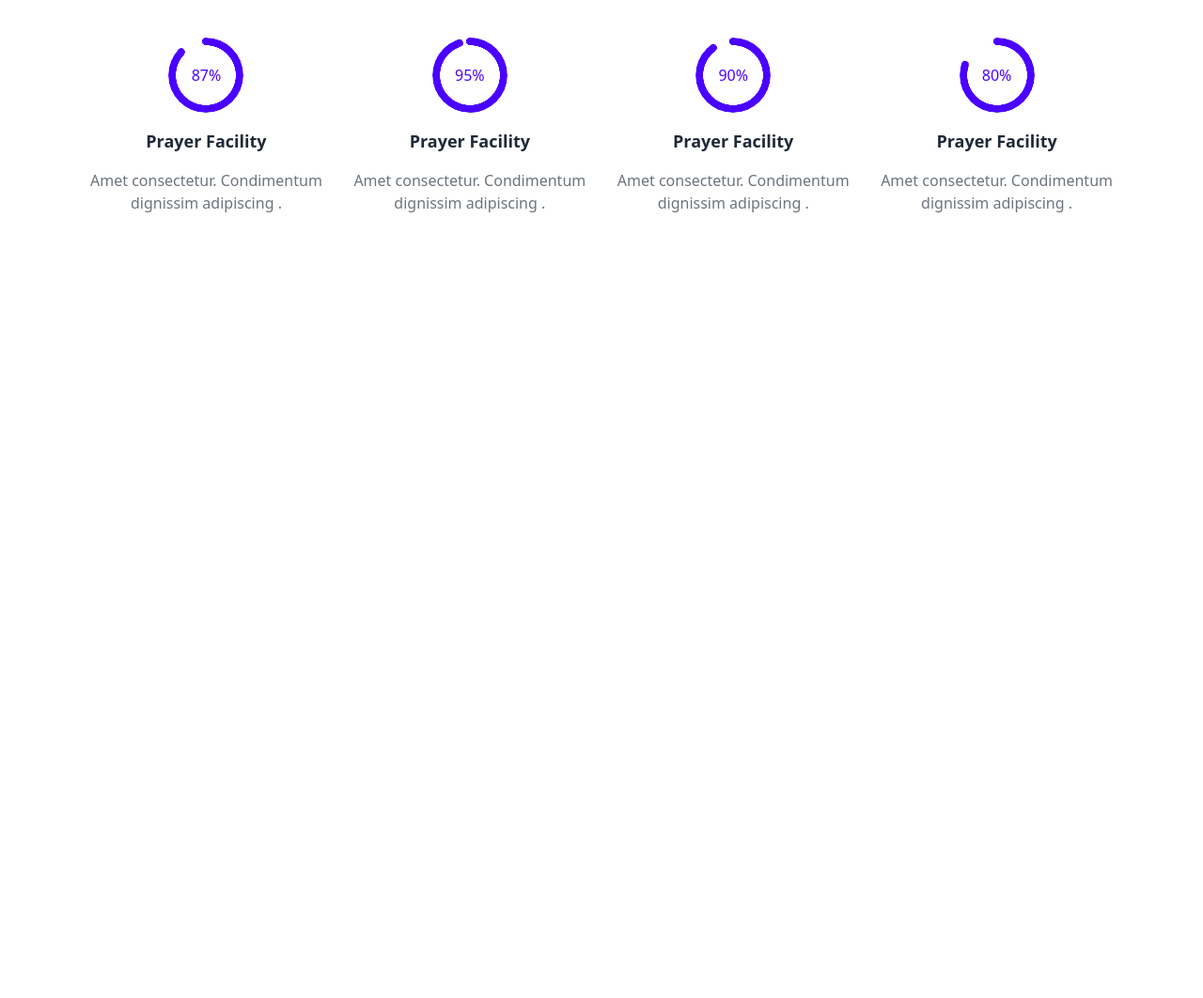
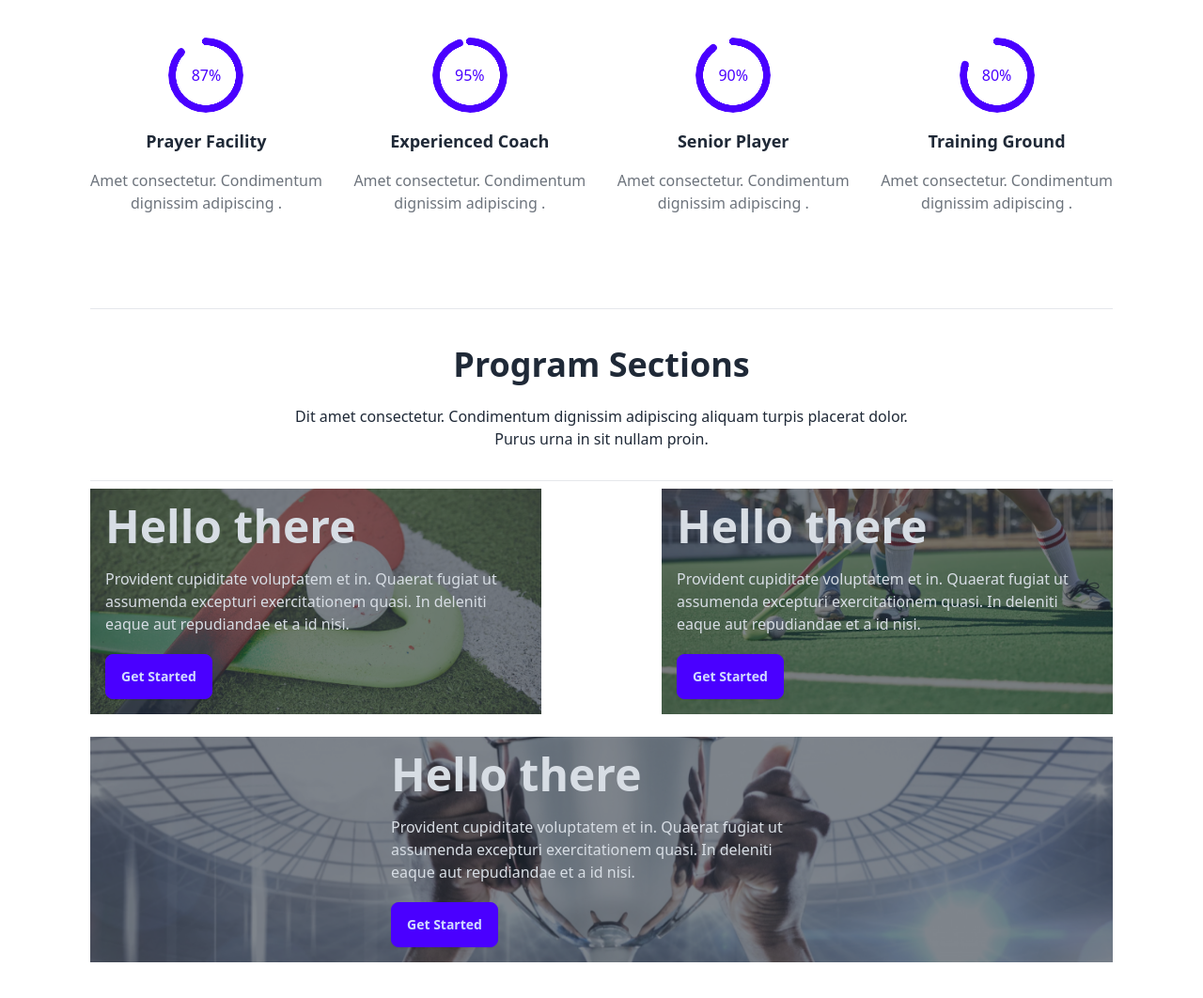
Before and after one commit to jahidpappuctg/b9a3, a plain HTML site: page index.html in a window 1280 px wide. Shown: the part 1240-2302 px from the top of the page at 94% size. Before the commit the page ends 1568 px from the top, so only its background shows below. Drawn offline with nearby package versions, Linux system fonts and the light colour scheme.

Commit message:
sections added

```diff
--- a/index.html
+++ b/index.html
@@ -106,24 +106,73 @@
             </div>
             <div class="prograss1">
               <div class="radial-progress text-primary" style="--value:95;" role="progressbar">95%</div>
-              <h4 class=" text-lg lg:py-4 font-bold">Prayer Facility</h4>
+              <h4 class=" text-lg lg:py-4 font-bold">Experienced Coach</h4>
               <p class="opacity-65">Amet consectetur. Condimentum <br> dignissim adipiscing .</p>
             </div>
             <div class="prograss1">
               <div class="radial-progress text-primary" style="--value:90;" role="progressbar">90%</div>
-              <h4 class=" text-lg lg:py-4 font-bold">Prayer Facility</h4>
+              <h4 class=" text-lg lg:py-4 font-bold">Senior Player</h4>
               <p class="opacity-65">Amet consectetur. Condimentum <br> dignissim adipiscing .</p>
             </div>
             <div class="prograss1">
               <div class="radial-progress text-primary" style="--value:80;" role="progressbar">80%</div>
-              <h4 class=" text-lg lg:py-4 font-bold">Prayer Facility</h4>
+              <h4 class=" text-lg lg:py-4 font-bold">Training Ground</h4>
               <p class="opacity-65">Amet consectetur. Condimentum <br> dignissim adipiscing .</p>
             </div>
 
           </div>
         </div>
       </div>
-
+      <div class="Program Sections container mx-auto lg:my-[100px] lg:px-24 px-8 my-8">
+        <div class="section-title text-center">
+          <hr>
+          <h2 class="pt-8 lg:text-[36px] text-[24px] font-semibold">Program Sections</h2>
+          <p class="pt-4 pb-8 ">Dit amet consectetur. Condimentum dignissim adipiscing aliquam turpis placerat dolor.<br>  Purus urna in sit nullam proin. </p>
+          <hr>
+        </div>
+        <div>
+          <div class="lg:flex justify-between items-center">
+           <div class="py-2">
+            <!-- ................... -->
+            <div class="hero" style="background-image: url(images/2.png);">
+              <div class="hero-overlay bg-opacity-60"></div>
+              <div class="hero-content text-left text-neutral-content">
+                <div class="max-w-md">
+                  <h1 class="mb-5 text-5xl font-bold">Hello there</h1>
+                  <p class="mb-5">Provident cupiditate voluptatem et in. Quaerat fugiat ut assumenda excepturi exercitationem quasi. In deleniti eaque aut repudiandae et a id nisi.</p>
+                  <button class="btn btn-primary">Get Started</button>
+                </div>
+              </div>
+            </div>
+            <!-- .................... -->
+           </div>
+           <div>
+            <div class="hero" style="background-image: url(images/3.png);">
+              <div class="hero-overlay bg-opacity-60"></div>
+              <div class="hero-content text-left text-neutral-content">
+                <div class="max-w-md">
+                  <h1 class="mb-5 text-5xl font-bold">Hello there</h1>
+                  <p class="mb-5">Provident cupiditate voluptatem et in. Quaerat fugiat ut assumenda excepturi exercitationem quasi. In deleniti eaque aut repudiandae et a id nisi.</p>
+                  <button class="btn btn-primary">Get Started</button>
+                </div>
+              </div>
+            </div>
+           </div>
+          </div>
+          <div class="lg:mt-4 mt-2">
+            <div class="hero" style="background-image: url(images/1.png);">
+              <div class="hero-overlay bg-opacity-60"></div>
+              <div class="hero-content text-left text-neutral-content">
+                <div class="max-w-md">
+                  <h1 class="mb-5 text-5xl font-bold">Hello there</h1>
+                  <p class="mb-5">Provident cupiditate voluptatem et in. Quaerat fugiat ut assumenda excepturi exercitationem quasi. In deleniti eaque aut repudiandae et a id nisi.</p>
+                  <button class="btn btn-primary">Get Started</button>
+                </div>
+              </div>
+            </div>
+          </div>
+        </div>
+      </div>
     </main>
     <footer>
 
```
